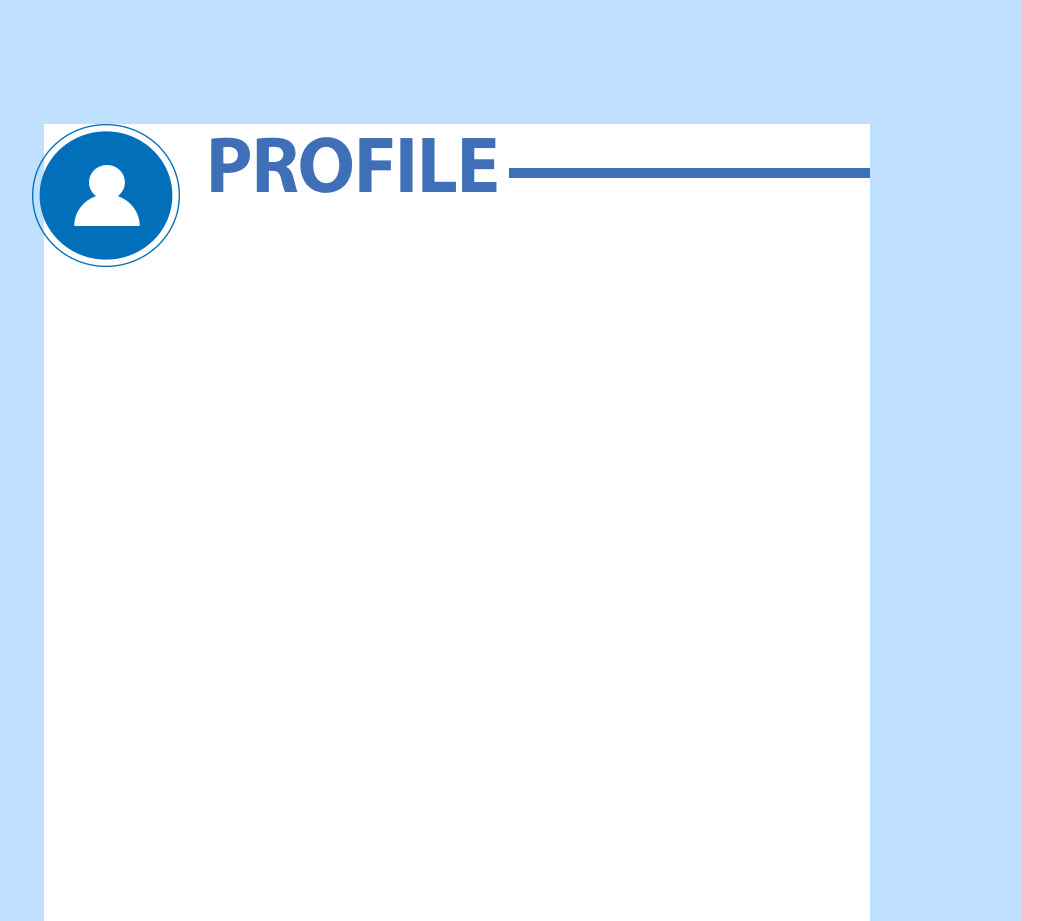
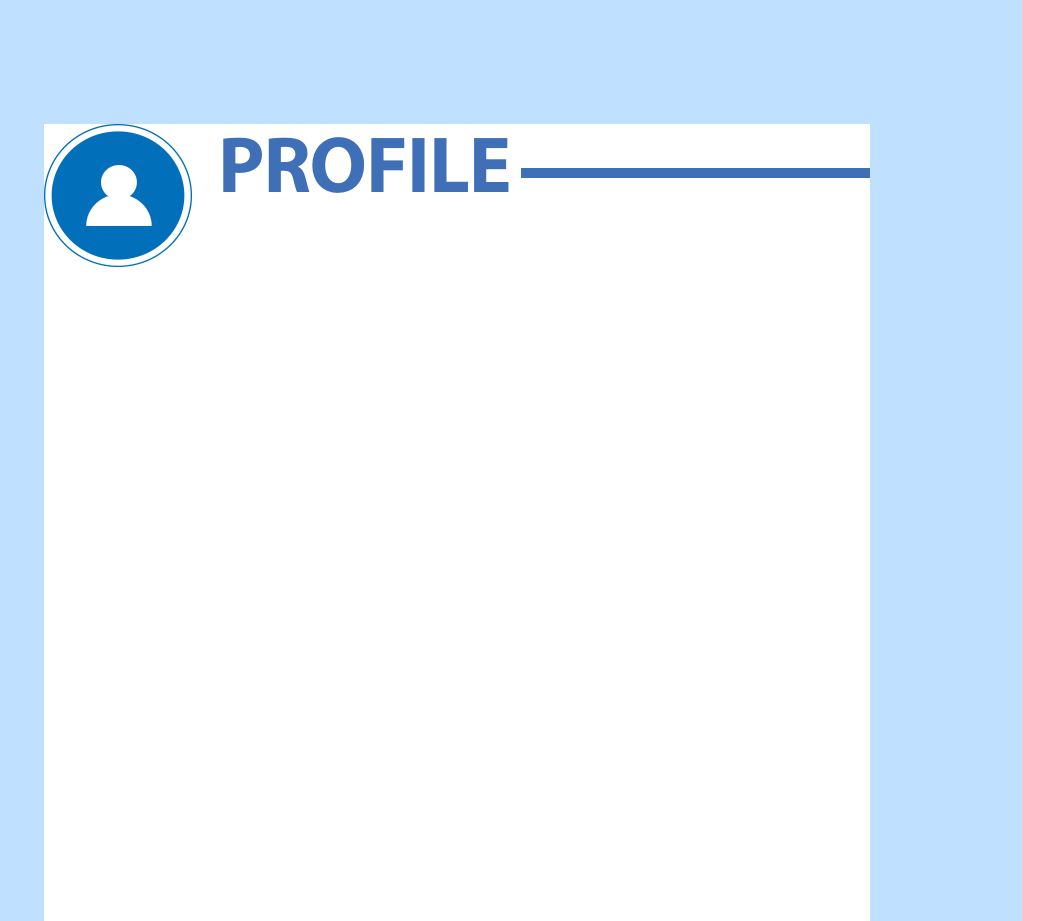
Before and after one commit to dogaeva/CV, a plain HTML site: page index.html in a window 1280 px wide. Shown: the part 1020-1941 px from the top of the page, without its empty margins (78-1131 px from the left). Drawn offline with Linux system fonts and the light colour scheme.

Commit message:
Changed icon's position

```diff
--- a/index.html
+++ b/index.html
@@ -16,9 +16,9 @@
 
 		 </div>
 		<div id="leftblocks">
+		<img src="PROFILE.png" class="leftimg"/>
+		<h4 class="title">
 
-		<h4 class="title">
-			<img src="PROFILE.png" class="leftimg"/>
 			PROFILE</h4>
 		</div>
      </div>
--- a/style.css
+++ b/style.css
@@ -97,8 +97,8 @@ h4 {
 }
 
    .leftimg {
-    float:left; /* Выравнивание по левому краю */
-    margin: 0px 26px 20px 0; /* Отступы вокруг картинки */
+    float:left;
+    margin: 0px 26px 0px 0;
    }
 
 .title {
```
